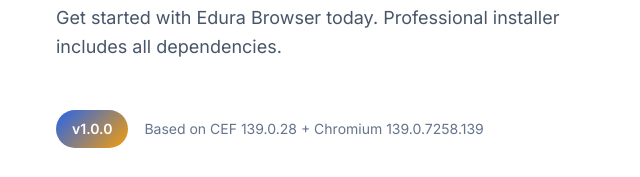
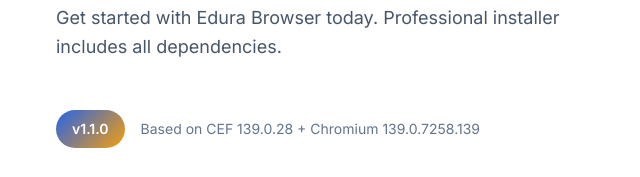
Before and after one commit to edura-browser/edura-browser-website, a plain HTML site: page index.html in a window 1280 px wide. Shown: the part 2613-2790 px from the top of the page, 0-640 px from the left. Drawn offline with Linux system fonts and the light colour scheme.

Commit message:
Update index.html

```diff
--- a/index.html
+++ b/index.html
@@ -230,7 +230,7 @@
                         Get started with Edura Browser today. Professional installer includes all dependencies.
                     </p>
                     <div class="version-info">
-                        <span class="version-badge">v1.0.0</span>
+                        <span class="version-badge">v1.1.0</span>
                         <span class="version-details">Based on CEF 139.0.28 + Chromium 139.0.7258.139</span>
                     </div>
                     <div class="system-requirements">
```
